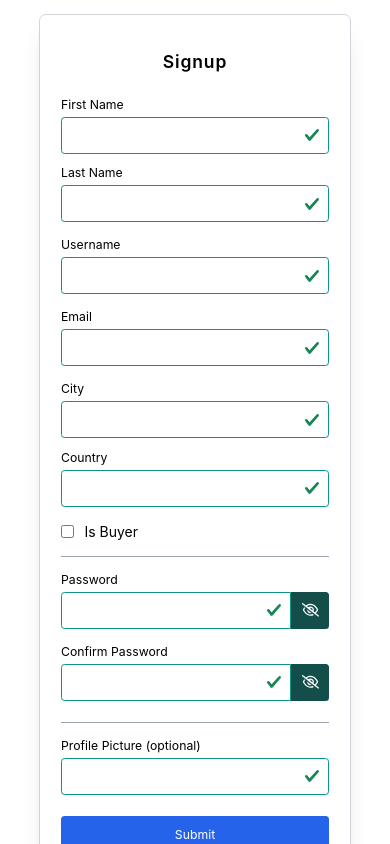
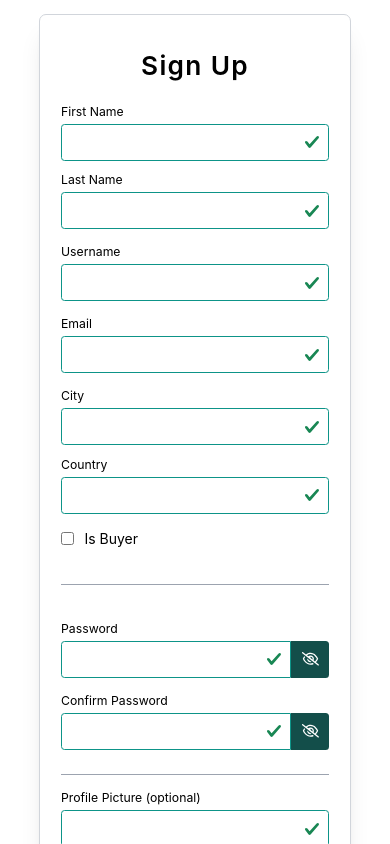
Before and after one commit to aaabrsh/frontend-exercise, a React (Vite) app: page /signup in a window 390 px wide. Shown: the top 844 px of the page. Built offline with nearby package versions, Linux system fonts and the light colour scheme; no server answers.

Commit message:
make user form responsive

```diff
--- a/src/components/UserForm.tsx
+++ b/src/components/UserForm.tsx
@@ -86,6 +86,7 @@ export default function UserForm() {
   const handleFormClear = () => {
     setForm(INITIAL_DATA);
     setAddress(INITIAL_ADDRESS);
+    setErrors(INITIAL_ERRORS);
   };
 
   const onSubmit = (e: any) => {
@@ -133,10 +134,10 @@ export default function UserForm() {
   return (
     <section className="min-h-[100vh] w-full flex flex-col items-center justify-center py-4">
       <div className="row justify-center">
-        <div className="w-[400px] !max-w-[80vw] flex flex-col items-center justify-center border border-gray-300 rounded-lg px-6 py-6 shadow-xl">
+        <div className=" !max-w-[80vw] flex flex-col items-center justify-center border border-gray-300 rounded-lg px-6 py-6 shadow-xl">
           <div className="pt-4 pb-2 w-full">
-            <h5 className="text-center pb-0 text-xl font-semibold mb-1 tracking-wider">
-              Signup
+            <h5 className="text-center pb-0 text-3xl font-semibold mb-1 tracking-wider">
+              Sign Up
             </h5>
             {/* {apiError && (
               <p className="text-center text-red-700 font-bold text-xs bg-red-200 py-3 mt-2">
@@ -146,19 +147,25 @@ export default function UserForm() {
           </div>
 
           <form onSubmit={onSubmit} className="flex flex-col gap-4 mt-3 w-full">
-            <div className="flex gap-3 md:flex-row flex-col">
+            <div className="flex gap-10 flex-col md:flex-row">
+              <div className="flex flex-col gap-4 flex-1">
+                <div className="flex gap-3 flex-col sm:flex-row md:flex-col">
                   <FormInput
                     label="First Name"
                     value={form.firstName}
                     error={errors.firstName}
-                onChange={(e) => handleFormChange("firstName", e.target.value)}
+                    onChange={(e) =>
+                      handleFormChange("firstName", e.target.value)
+                    }
                   />
 
                   <FormInput
                     label="Last Name"
                     value={form.lastName}
                     error={errors.lastName}
-                onChange={(e) => handleFormChange("lastName", e.target.value)}
+                    onChange={(e) =>
+                      handleFormChange("lastName", e.target.value)
+                    }
                   />
                 </div>
 
@@ -176,19 +183,23 @@ export default function UserForm() {
                   onChange={(e) => handleFormChange("email", e.target.value)}
                 />
 
-            <div className="flex gap-3 md:flex-row flex-col">
+                <div className="flex gap-3 sm:flex-row flex-col">
                   <FormInput
                     label="City"
                     value={address.city}
                     error={errors.city}
-                onChange={(e) => handleAddressChange("city", e.target.value)}
+                    onChange={(e) =>
+                      handleAddressChange("city", e.target.value)
+                    }
                   />
 
                   <FormInput
                     label="Country"
                     value={address.country}
                     error={errors.country}
-                onChange={(e) => handleAddressChange("country", e.target.value)}
+                    onChange={(e) =>
+                      handleAddressChange("country", e.target.value)
+                    }
                   />
                 </div>
 
@@ -198,15 +209,19 @@ export default function UserForm() {
                     name="isBuyer"
                     id="isBuyer"
                     checked={form.isBuyer}
-                onChange={(e) => handleFormChange("isBuyer", e.target.checked)}
+                    onChange={(e) =>
+                      handleFormChange("isBuyer", e.target.checked)
+                    }
                   />
                   <label htmlFor="isBuyer" className="">
                     Is Buyer
                   </label>
                 </div>
+              </div>
 
-            <hr className="border-gray-400" />
+              <hr className="border-gray-400 block md:hidden" />
 
+              <div className="flex flex-col gap-4 flex-1">
                 <FormInput
                   label="Password"
                   value={form.password}
@@ -225,7 +240,7 @@ export default function UserForm() {
                   isPassword={true}
                 />
 
-            <hr className="border-gray-400 mt-2" />
+                <hr className="border-gray-400 block md:hidden mt-3" />
 
                 <div>
                   <FormInput
@@ -236,10 +251,16 @@ export default function UserForm() {
                     }
                   />
                   {form.profilePicture && (
-                <div className="flex justify-center items-center py-3 max-h-[300px]">
-                  <img src={form.profilePicture} alt="Picture Not Found" />
+                    <div className="flex justify-center items-center py-3 border-2 mt-2 border-dashed border-gray-500">
+                      <img
+                        src={form.profilePicture}
+                        alt="Picture Not Found"
+                        className="max-h-[160px]"
+                      />
                     </div>
                   )}
+                </div>
+              </div>
             </div>
 
             <div className="mt-2">
@@ -256,7 +277,7 @@ export default function UserForm() {
               </button>
               <button
                 className="bg-gray-600 text-white text-sm py-3 rounded w-full disabled:bg-gray-400 flex justify-center items-center mt-2"
-                type="submit"
+                type="button"
                 onClick={handleFormClear}
               >
                 Clear
```
Lines whose indentation alone changed are shown as unchanged.
